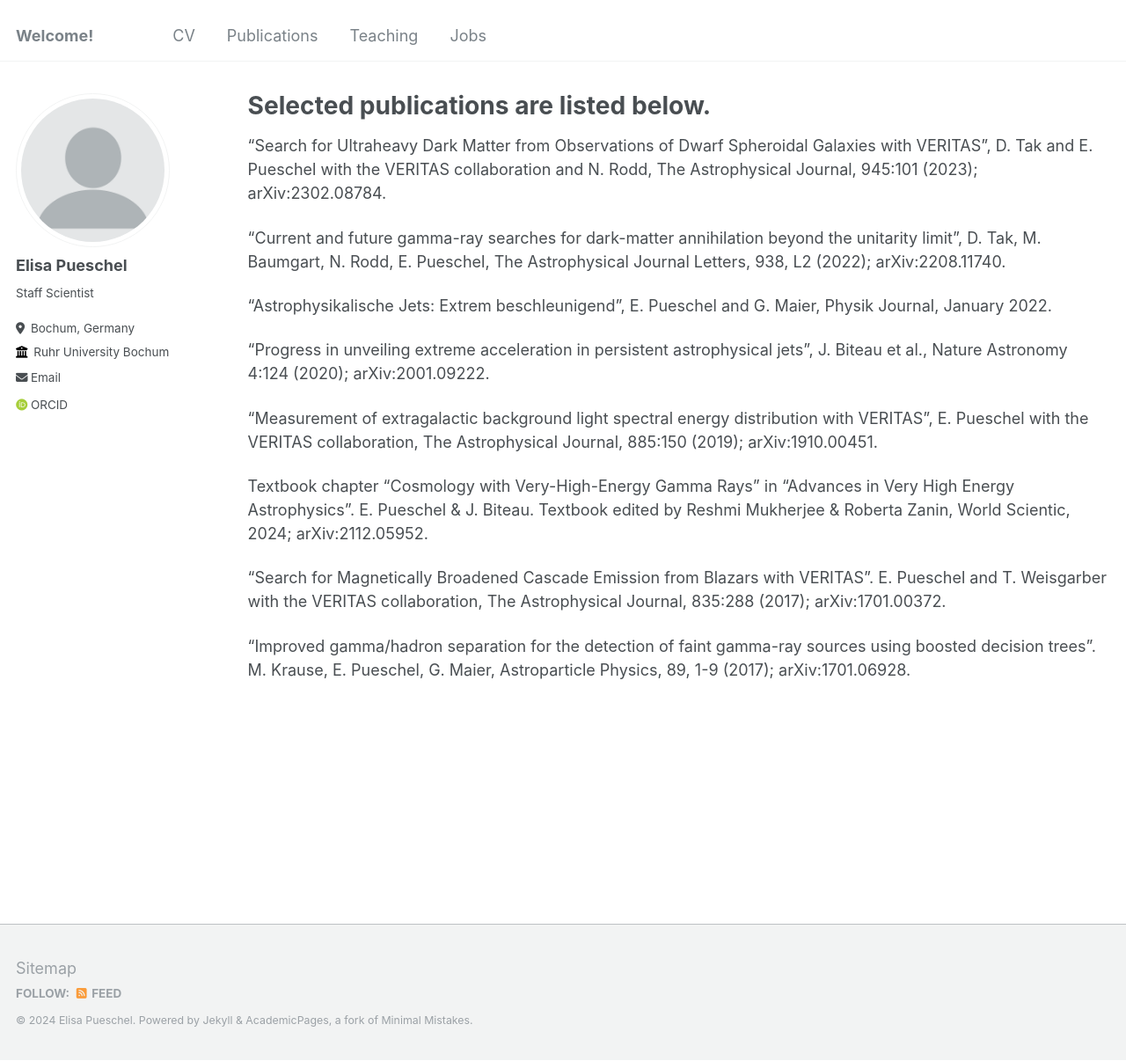
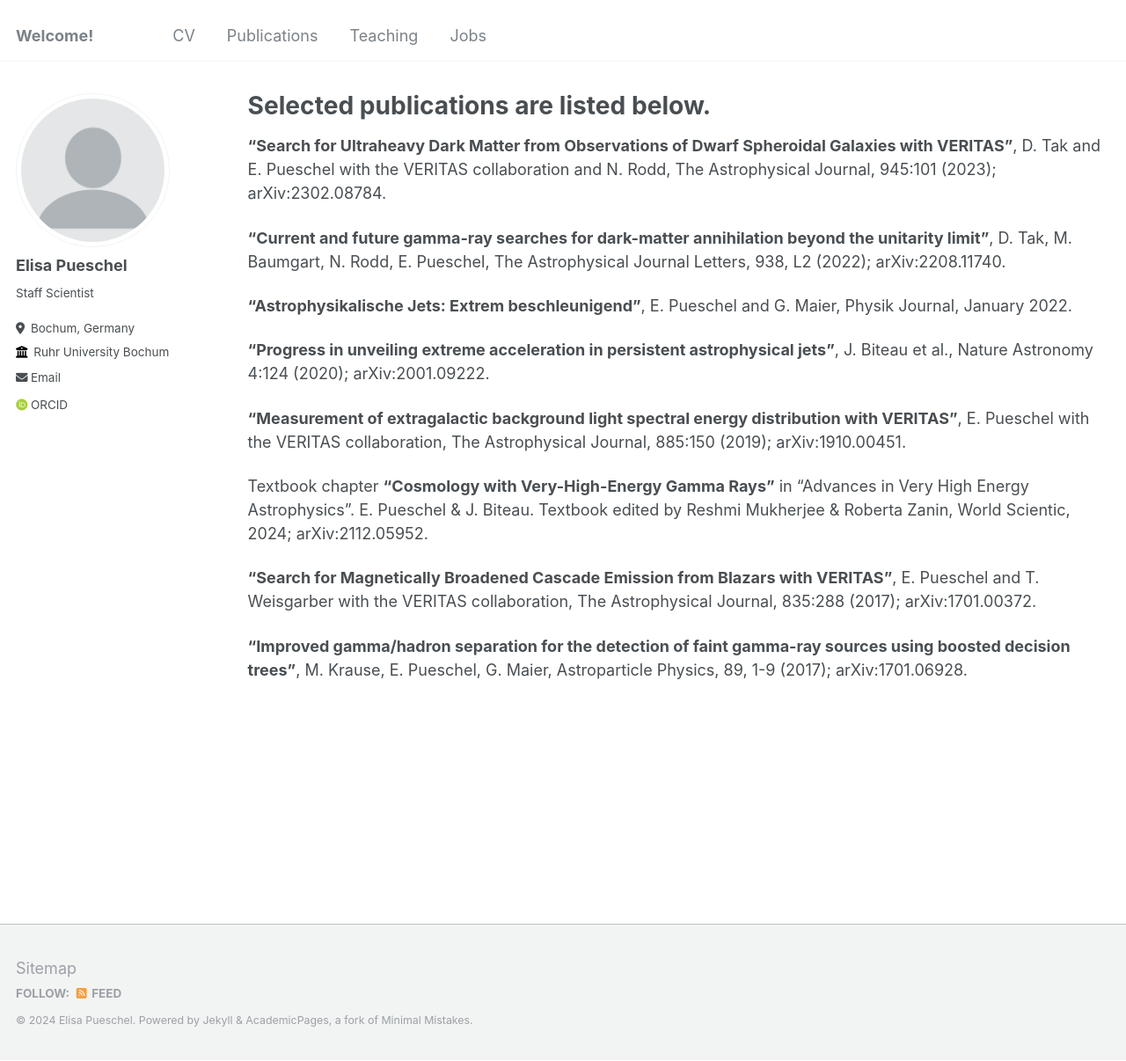
Before and after one commit to epuesche/epuesche.github.io, a Jekyll site: the page built from _pages/publications.md, in a window 1280 px wide and 1206 px high. Shown: the whole window at 88% size. Built offline with Jekyll 4.4.1, drawn with Linux system fonts in a browser that asks for light colours; some web fonts are replaced.

Commit message:
more updates

```diff
--- a/_pages/publications.md
+++ b/_pages/publications.md
@@ -5,29 +5,29 @@ permalink: /publications/
 author_profile: true
 ---
 
-"Search for Ultraheavy Dark Matter from Observations of Dwarf Spheroidal Galaxies with VERITAS", D. Tak and E. Pueschel with the VERITAS collaboration and N. Rodd, The Astrophysical Journal, 945:101 (2023); arXiv:2302.08784.
+**"Search for Ultraheavy Dark Matter from Observations of Dwarf Spheroidal Galaxies with VERITAS"**, D. Tak and E. Pueschel with the VERITAS collaboration and N. Rodd, The Astrophysical Journal, 945:101 (2023); arXiv:2302.08784.
 
-"Current and future gamma-ray searches for dark-matter annihilation beyond the unitarity
-limit", D. Tak, M. Baumgart, N. Rodd, E. Pueschel, The Astrophysical Journal Letters,
+**"Current and future gamma-ray searches for dark-matter annihilation beyond the unitarity
+limit"**, D. Tak, M. Baumgart, N. Rodd, E. Pueschel, The Astrophysical Journal Letters,
 938, L2 (2022); arXiv:2208.11740.
 
-"Astrophysikalische Jets: Extrem beschleunigend", E. Pueschel and G. Maier, Physik
+**"Astrophysikalische Jets: Extrem beschleunigend"**, E. Pueschel and G. Maier, Physik
 Journal, January 2022.
 
-"Progress in unveiling extreme acceleration in persistent astrophysical jets", J. Biteau
+**"Progress in unveiling extreme acceleration in persistent astrophysical jets"**, J. Biteau
 et al., Nature Astronomy 4:124 (2020); arXiv:2001.09222.
 
-"Measurement of extragalactic background light spectral energy distribution with VERITAS", E. Pueschel with the VERITAS collaboration, The Astrophysical Journal, 885:150 (2019); arXiv:1910.00451.
+**"Measurement of extragalactic background light spectral energy distribution with VERITAS"**, E. Pueschel with the VERITAS collaboration, The Astrophysical Journal, 885:150 (2019); arXiv:1910.00451.
 
-Textbook chapter "Cosmology with Very-High-Energy Gamma Rays" in "Advances in Very High Energy Astrophysics". E. Pueschel & J. Biteau. Textbook edited by Reshmi Mukherjee & Roberta Zanin, World Scientic, 2024;
+Textbook chapter **"Cosmology with Very-High-Energy Gamma Rays"** in "Advances in Very High Energy Astrophysics". E. Pueschel & J. Biteau. Textbook edited by Reshmi Mukherjee & Roberta Zanin, World Scientic, 2024;
 arXiv:2112.05952.
 
-"Search for Magnetically Broadened Cascade Emission from Blazars with VERITAS".
+**"Search for Magnetically Broadened Cascade Emission from Blazars with VERITAS"**,
 E. Pueschel and T. Weisgarber with the VERITAS collaboration, The Astrophysical
 Journal, 835:288 (2017); arXiv:1701.00372.
 
-"Improved gamma/hadron separation for the detection of faint gamma-ray sources using boosted
-decision trees". M. Krause, E. Pueschel, G. Maier, Astroparticle Physics, 89, 1-9
+**"Improved gamma/hadron separation for the detection of faint gamma-ray sources using boosted
+decision trees"**, M. Krause, E. Pueschel, G. Maier, Astroparticle Physics, 89, 1-9
 (2017); arXiv:1701.06928.
 
 {% if site.author.googlescholar %}
```
Also changed, not shown: _pages/jobs.md (+1 -1 lines).
